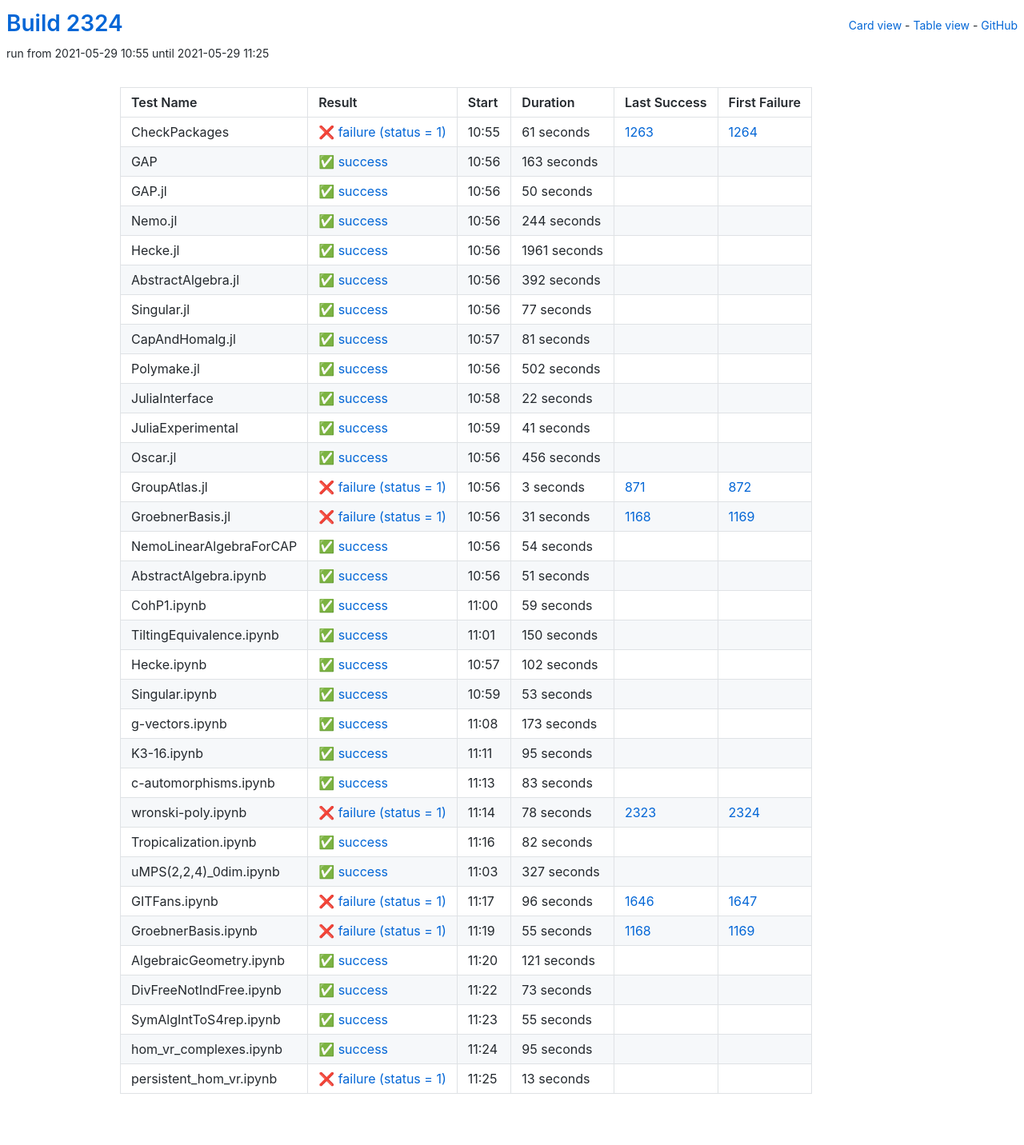
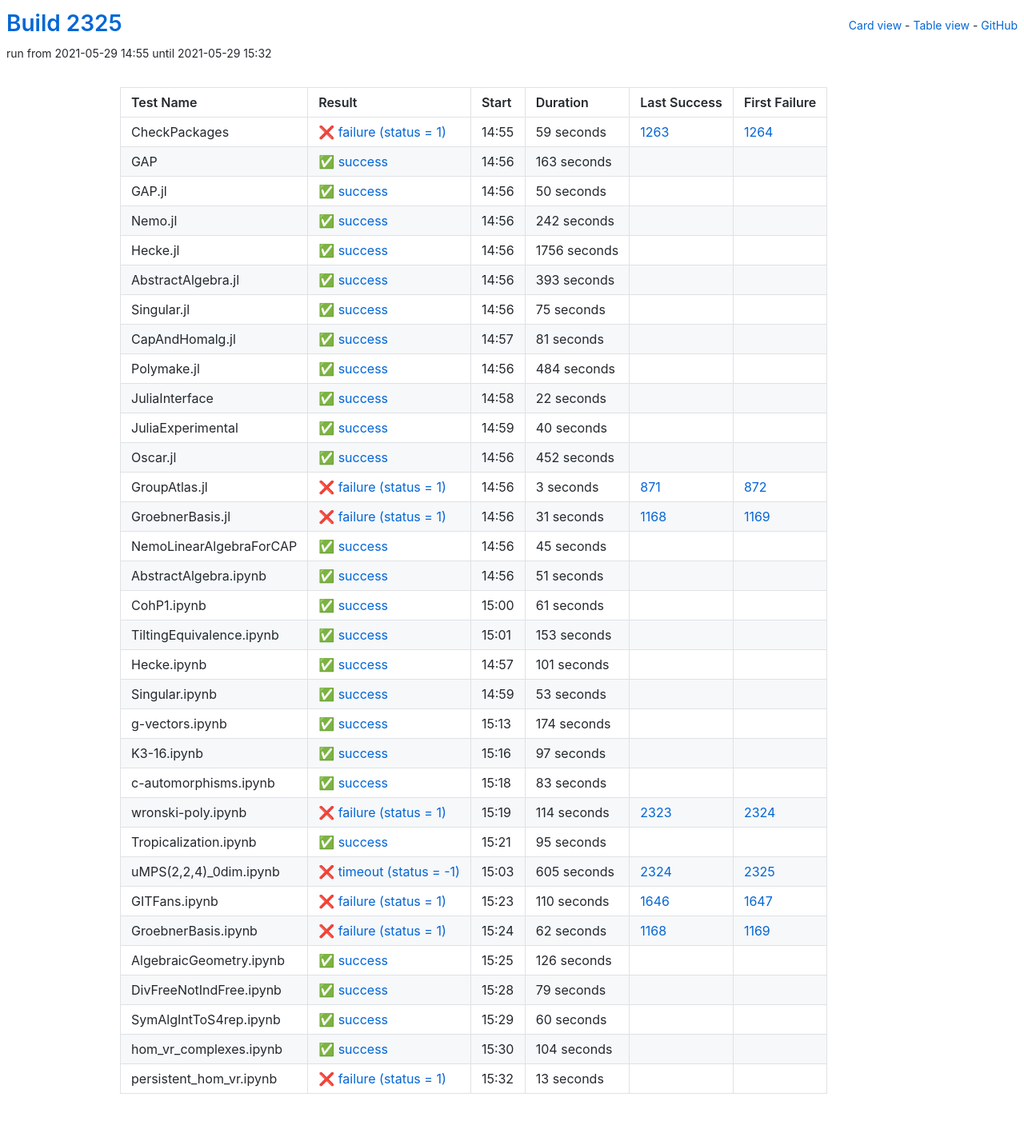
Before and after one commit to oscar-system/oscar-ci-status-stable, a Jekyll site: the page built from table.html, in a window 1280 px wide. Shown: the whole page at 80% size. Built offline with Jekyll 4.4.1, drawn with Linux system fonts in a browser that asks for light colours.

Commit message:
Build #2325

```diff
--- a/_data/ci.yml
+++ b/_data/ci.yml
@@ -1,6 +1,6 @@
 ---
-build: 2324
-build_url: https://oscarci.mathematik.uni-kl.de/job/oscar-stable/2324/
+build: 2325
+build_url: https://oscarci.mathematik.uni-kl.de/job/oscar-stable/2325/
 job: oscar-stable
 organization: oscar-system
 repo: oscar-ci-status-stable
@@ -8,20 +8,20 @@ repourl: https://github.com/oscar-system/oscar-ci-status-stable
 tests:
 - name: CheckPackages
   id: checkpackages
-  log: https://oscarci.mathematik.uni-kl.de/job/oscar-stable/2324/artifact/logs/build-2324/CheckPackages.log
-  start: 2021-05-29 10:55
+  log: https://oscarci.mathematik.uni-kl.de/job/oscar-stable/2325/artifact/logs/build-2325/CheckPackages.log
+  start: 2021-05-29 14:55
   success: false
   exitcode: 1
   status: failure
-  duration: 61
+  duration: 59
   last_success: 1263
   last_success_url: https://oscarci.mathematik.uni-kl.de/job/oscar-stable/1263/
   first_failure: 1264
   first_failure_url: https://oscarci.mathematik.uni-kl.de/job/oscar-stable/1264/
 - name: GAP
   id: gap
-  log: https://oscarci.mathematik.uni-kl.de/job/oscar-stable/2324/artifact/logs/build-2324/GAP.log
-  start: 2021-05-29 10:56
+  log: https://oscarci.mathematik.uni-kl.de/job/oscar-stable/2325/artifact/logs/build-2325/GAP.log
+  start: 2021-05-29 14:56
   success: true
   exitcode: 0
   status: success
@@ -32,8 +32,8 @@ tests:
   first_failure_url:
 - name: GAP.jl
   id: gap-jl
-  log: https://oscarci.mathematik.uni-kl.de/job/oscar-stable/2324/artifact/logs/build-2324/GAP.jl.log
-  start: 2021-05-29 10:56
+  log: https://oscarci.mathematik.uni-kl.de/job/oscar-stable/2325/artifact/logs/build-2325/GAP.jl.log
+  start: 2021-05-29 14:56
   success: true
   exitcode: 0
   status: success
@@ -44,56 +44,56 @@ tests:
   first_failure_url:
 - name: Nemo.jl
   id: nemo-jl
-  log: https://oscarci.mathematik.uni-kl.de/job/oscar-stable/2324/artifact/logs/build-2324/Nemo.jl.log
-  start: 2021-05-29 10:56
+  log: https://oscarci.mathematik.uni-kl.de/job/oscar-stable/2325/artifact/logs/build-2325/Nemo.jl.log
+  start: 2021-05-29 14:56
   success: true
   exitcode: 0
   status: success
-  duration: 244
+  duration: 242
   last_success: false
   last_success_url:
   first_failure: false
   first_failure_url:
 - name: Hecke.jl
   id: hecke-jl
-  log: https://oscarci.mathematik.uni-kl.de/job/oscar-stable/2324/artifact/logs/build-2324/Hecke.jl.log
-  start: 2021-05-29 10:56
+  log: https://oscarci.mathematik.uni-kl.de/job/oscar-stable/2325/artifact/logs/build-2325/Hecke.jl.log
+  start: 2021-05-29 14:56
   success: true
   exitcode: 0
   status: success
-  duration: 1961
+  duration: 1756
   last_success: false
   last_success_url:
   first_failure: false
   first_failure_url:
 - name: AbstractAlgebra.jl
   id: abstractalgebra-jl
-  log: https://oscarci.mathematik.uni-kl.de/job/oscar-stable/2324/artifact/logs/build-2324/AbstractAlgebra.jl.log
-  start: 2021-05-29 10:56
+  log: https://oscarci.mathematik.uni-kl.de/job/oscar-stable/2325/artifact/logs/build-2325/AbstractAlgebra.jl.log
+  start: 2021-05-29 14:56
   success: true
   exitcode: 0
   status: success
-  duration: 392
+  duration: 393
   last_success: false
   last_success_url:
   first_failure: false
   first_failure_url:
 - name: Singular.jl
   id: singular-jl
-  log: https://oscarci.mathematik.uni-kl.de/job/oscar-stable/2324/artifact/logs/build-2324/Singular.jl.log
-  start: 2021-05-29 10:56
+  log: https://oscarci.mathematik.uni-kl.de/job/oscar-stable/2325/artifact/logs/build-2325/Singular.jl.log
+  start: 2021-05-29 14:56
   success: true
   exitcode: 0
   status: success
-  duration: 77
+  duration: 75
   last_success: false
   last_success_url:
   first_failure: false
   first_failure_url:
 - name: CapAndHomalg.jl
   id: capandhomalg-jl
-  log: https://oscarci.mathematik.uni-kl.de/job/oscar-stable/2324/artifact/logs/build-2324/CapAndHomalg.jl.log
-  start: 2021-05-29 10:57
+  log: https://oscarci.mathematik.uni-kl.de/job/oscar-stable/2325/artifact/logs/build-2325/CapAndHomalg.jl.log
+  start: 2021-05-29 14:57
   success: true
   exitcode: 0
   status: success
@@ -104,20 +104,20 @@ tests:
   first_failure_url:
 - name: Polymake.jl
   id: polymake-jl
-  log: https://oscarci.mathematik.uni-kl.de/job/oscar-stable/2324/artifact/logs/build-2324/Polymake.jl.log
-  start: 2021-05-29 10:56
+  log: https://oscarci.mathematik.uni-kl.de/job/oscar-stable/2325/artifact/logs/build-2325/Polymake.jl.log
+  start: 2021-05-29 14:56
   success: true
   exitcode: 0
   status: success
-  duration: 502
+  duration: 484
   last_success: false
   last_success_url:
   first_failure: false
   first_failure_url:
 - name: JuliaInterface
   id: juliainterface
-  log: https://oscarci.mathematik.uni-kl.de/job/oscar-stable/2324/artifact/logs/build-2324/JuliaInterface.log
-  start: 2021-05-29 10:58
+  log: https://oscarci.mathematik.uni-kl.de/job/oscar-stable/2325/artifact/logs/build-2325/JuliaInterface.log
+  start: 2021-05-29 14:58
   success: true
   exitcode: 0
   status: success
@@ -128,32 +128,32 @@ tests:
   first_failure_url:
 - name: JuliaExperimental
   id: juliaexperimental
-  log: https://oscarci.mathematik.uni-kl.de/job/oscar-stable/2324/artifact/logs/build-2324/JuliaExperimental.log
-  start: 2021-05-29 10:59
+  log: https://oscarci.mathematik.uni-kl.de/job/oscar-stable/2325/artifact/logs/build-2325/JuliaExperimental.log
+  start: 2021-05-29 14:59
   success: true
   exitcode: 0
   status: success
-  duration: 41
+  duration: 40
   last_success: false
   last_success_url:
   first_failure: false
   first_failure_url:
 - name: Oscar.jl
   id: oscar-jl
-  log: https://oscarci.mathematik.uni-kl.de/job/oscar-stable/2324/artifact/logs/build-2324/Oscar.jl.log
-  start: 2021-05-29 10:56
+  log: https://oscarci.mathematik.uni-kl.de/job/oscar-stable/2325/artifact/logs/build-2325/Oscar.jl.log
+  start: 2021-05-29 14:56
   success: true
   exitcode: 0
   status: success
-  duration: 456
+  duration: 452
   last_success: false
   last_success_url:
   first_failure: false
   first_failure_url:
 - name: GroupAtlas.jl
   id: groupatlas-jl
-  log: https://oscarci.mathematik.uni-kl.de/job/oscar-stable/2324/artifact/logs/build-2324/GroupAtlas.jl.log
-  start: 2021-05-29 10:56
+  log: https://oscarci.mathematik.uni-kl.de/job/oscar-stable/2325/artifact/logs/build-2325/GroupAtlas.jl.log
+  start: 2021-05-29 14:56
   success: false
   exitcode: 1
   status: failure
@@ -164,8 +164,8 @@ tests:
   first_failure_url: https://oscarci.mathematik.uni-kl.de/job/oscar-stable/872/
 - name: GroebnerBasis.jl
   id: groebnerbasis-jl
-  log: https://oscarci.mathematik.uni-kl.de/job/oscar-stable/2324/artifact/logs/build-2324/GroebnerBasis.jl.log
-  start: 2021-05-29 10:56
+  log: https://oscarci.mathematik.uni-kl.de/job/oscar-stable/2325/artifact/logs/build-2325/GroebnerBasis.jl.log
+  start: 2021-05-29 14:56
   success: false
   exitcode: 1
   status: failure
@@ -176,20 +176,20 @@ tests:
   first_failure_url: https://oscarci.mathematik.uni-kl.de/job/oscar-stable/1169/
 - name: NemoLinearAlgebraForCAP
   id: nemolinearalgebraforcap
-  log: https://oscarci.mathematik.uni-kl.de/job/oscar-stable/2324/artifact/logs/build-2324/NemoLinearAlgebraForCAP.log
-  start: 2021-05-29 10:56
+  log: https://oscarci.mathematik.uni-kl.de/job/oscar-stable/2325/artifact/logs/build-2325/NemoLinearAlgebraForCAP.log
+  start: 2021-05-29 14:56
   success: true
   exitcode: 0
   status: success
-  duration: 54
+  duration: 45
   last_success: false
   last_success_url:
   first_failure: false
   first_failure_url:
 - name: AbstractAlgebra.ipynb
   id: abstractalgebra-ipynb
-  log: https://oscarci.mathematik.uni-kl.de/job/oscar-stable/2324/artifact/logs/build-2324/AbstractAlgebra.ipynb.log
-  start: 2021-05-29 10:56
+  log: https://oscarci.mathematik.uni-kl.de/job/oscar-stable/2325/artifact/logs/build-2325/AbstractAlgebra.ipynb.log
+  start: 2021-05-29 14:56
   success: true
   exitcode: 0
   status: success
@@ -200,44 +200,44 @@ tests:
   first_failure_url:
 - name: CohP1.ipynb
   id: cohp1-ipynb
-  log: https://oscarci.mathematik.uni-kl.de/job/oscar-stable/2324/artifact/logs/build-2324/CohP1.ipynb.log
-  start: 2021-05-29 11:00
+  log: https://oscarci.mathematik.uni-kl.de/job/oscar-stable/2325/artifact/logs/build-2325/CohP1.ipynb.log
+  start: 2021-05-29 15:00
   success: true
   exitcode: 0
   status: success
-  duration: 59
+  duration: 61
   last_success: false
   last_success_url:
   first_failure: false
   first_failure_url:
 - name: TiltingEquivalence.ipynb
   id: tiltingequivalence-ipynb
-  log: https://oscarci.mathematik.uni-kl.de/job/oscar-stable/2324/artifact/logs/build-2324/TiltingEquivalence.ipynb.log
-  start: 2021-05-29 11:01
+  log: https://oscarci.mathematik.uni-kl.de/job/oscar-stable/2325/artifact/logs/build-2325/TiltingEquivalence.ipynb.log
+  start: 2021-05-29 15:01
   success: true
   exitcode: 0
   status: success
-  duration: 150
+  duration: 153
   last_success: false
   last_success_url:
   first_failure: false
   first_failure_url:
 - name: Hecke.ipynb
   id: hecke-ipynb
-  log: https://oscarci.mathematik.uni-kl.de/job/oscar-stable/2324/artifact/logs/build-2324/Hecke.ipynb.log
-  start: 2021-05-29 10:57
+  log: https://oscarci.mathematik.uni-kl.de/job/oscar-stable/2325/artifact/logs/build-2325/Hecke.ipynb.log
+  start: 2021-05-29 14:57
   success: true
   exitcode: 0
   status: success
-  duration: 102
+  duration: 101
   last_success: false
   last_success_url:
   first_failure: false
   first_failure_url:
 - name: Singular.ipynb
   id: singular-ipynb
-  log: https://oscarci.mathematik.uni-kl.de/job/oscar-stable/2324/artifact/logs/build-2324/Singular.ipynb.log
-  start: 2021-05-29 10:59
+  log: https://oscarci.mathematik.uni-kl.de/job/oscar-stable/2325/artifact/logs/build-2325/Singular.ipynb.log
+  start: 2021-05-29 14:59
   success: true
   exitcode: 0
   status: success
@@ -248,32 +248,32 @@ tests:
   first_failure_url:
 - name: g-vectors.ipynb
   id: g-vectors-ipynb
-  log: https://oscarci.mathematik.uni-kl.de/job/oscar-stable/2324/artifact/logs/build-2324/g-vectors.ipynb.log
-  start: 2021-05-29 11:08
+  log: https://oscarci.mathematik.uni-kl.de/job/oscar-stable/2325/artifact/logs/build-2325/g-vectors.ipynb.log
+  start: 2021-05-29 15:13
   success: true
   exitcode: 0
   status: success
-  duration: 173
+  duration: 174
   last_success: false
   last_success_url:
   first_failure: false
   first_failure_url:
 - name: K3-16.ipynb
   id: k3-16-ipynb
-  log: https://oscarci.mathematik.uni-kl.de/job/oscar-stable/2324/artifact/logs/build-2324/K3-16.ipynb.log
-  start: 2021-05-29 11:11
+  log: https://oscarci.mathematik.uni-kl.de/job/oscar-stable/2325/artifact/logs/build-2325/K3-16.ipynb.log
+  start: 2021-05-29 15:16
   success: true
   exitcode: 0
   status: success
-  duration: 95
+  duration: 97
   last_success: false
   last_success_url:
   first_failure: false
   first_failure_url:
 - name: c-automorphisms.ipynb
   id: c-automorphisms-ipynb
-  log: https://oscarci.mathematik.uni-kl.de/job/oscar-stable/2324/artifact/logs/build-2324/c-automorphisms.ipynb.log
-  start: 2021-05-29 11:13
+  log: https://oscarci.mathematik.uni-kl.de/job/oscar-stable/2325/artifact/logs/build-2325/c-automorphisms.ipynb.log
+  start: 2021-05-29 15:18
   success: true
   exitcode: 0
   status: success
@@ -284,104 +284,20 @@ tests:
   first_failure_url:
 - name: wronski-poly.ipynb
   id: wronski-poly-ipynb
-  log: https://oscarci.mathematik.uni-kl.de/job/oscar-stable/2324/artifact/logs/build-2324/wronski-poly.ipynb.log
-  start: 2021-05-29 11:14
+  log: https://oscarci.mathematik.uni-kl.de/job/oscar-stable/2325/artifact/logs/build-2325/wronski-poly.ipynb.log
+  start: 2021-05-29 15:19
   success: false
   exitcode: 1
   status: failure
-  duration: 78
+  duration: 114
   last_success: 2323
   last_success_url: https://oscarci.mathematik.uni-kl.de/job/oscar-stable/2323/
   first_failure: 2324
   first_failure_url: https://oscarci.mathematik.uni-kl.de/job/oscar-stable/2324/
 - name: Tropicalization.ipynb
   id: tropicalization-ipynb
-  log: https://oscarci.mathematik.uni-kl.de/job/oscar-stable/2324/artifact/logs/build-2324/Tropicalization.ipynb.log
-  start: 2021-05-29 11:16
-  success: true
-  exitcode: 0
-  status: success
-  duration: 82
-  last_success: false
-  last_success_url:
-  first_failure: false
-  first_failure_url:
-- name: uMPS(2,2,4)_0dim.ipynb
-  id: umps-2-2-4-0dim-ipynb
-  log: https://oscarci.mathematik.uni-kl.de/job/oscar-stable/2324/artifact/logs/build-2324/uMPS-2-2-4-_0dim.ipynb.log
-  start: 2021-05-29 11:03
-  success: true
-  exitcode: 0
-  status: success
-  duration: 327
-  last_success: false
-  last_success_url:
-  first_failure: false
-  first_failure_url:
-- name: GITFans.ipynb
-  id: gitfans-ipynb
-  log: https://oscarci.mathematik.uni-kl.de/job/oscar-stable/2324/artifact/logs/build-2324/GITFans.ipynb.log
-  start: 2021-05-29 11:17
-  success: false
-  exitcode: 1
-  status: failure
-  duration: 96
-  last_success: 1646
-  last_success_url: https://oscarci.mathematik.uni-kl.de/job/oscar-stable/1646/
-  first_failure: 1647
-  first_failure_url: https://oscarci.mathematik.uni-kl.de/job/oscar-stable/1647/
-- name: GroebnerBasis.ipynb
-  id: groebnerbasis-ipynb
-  log: https://oscarci.mathematik.uni-kl.de/job/oscar-stable/2324/artifact/logs/build-2324/GroebnerBasis.ipynb.log
-  start: 2021-05-29 11:19
-  success: false
-  exitcode: 1
-  status: failure
-  duration: 55
-  last_success: 1168
-  last_success_url: https://oscarci.mathematik.uni-kl.de/job/oscar-stable/1168/
-  first_failure: 1169
-  first_failure_url: https://oscarci.mathematik.uni-kl.de/job/oscar-stable/1169/
-- name: AlgebraicGeometry.ipynb
-  id: algebraicgeometry-ipynb
-  log: https://oscarci.mathematik.uni-kl.de/job/oscar-stable/2324/artifact/logs/build-2324/AlgebraicGeometry.ipynb.log
-  start: 2021-05-29 11:20
-  success: true
-  exitcode: 0
-  status: success
-  duration: 121
-  last_success: false
-  last_success_url:
-  first_failure: false
-  first_failure_url:
-- name: DivFreeNotIndFree.ipynb
-  id: divfreenotindfree-ipynb
-  log: https://oscarci.mathematik.uni-kl.de/job/oscar-stable/2324/artifact/logs/build-2324/DivFreeNotIndFree.ipynb.log
-  start: 2021-05-29 11:22
-  success: true
-  exitcode: 0
-  status: success
-  duration: 73
-  last_success: false
-  last_success_url:
-  first_failure: false
-  first_failure_url:
-- name: SymAlgIntToS4rep.ipynb
-  id: symalginttos4rep-ipynb
-  log: https://oscarci.mathematik.uni-kl.de/job/oscar-stable/2324/artifact/logs/build-2324/SymAlgIntToS4rep.ipynb.log
-  start: 2021-05-29 11:23
-  success: true
-  exitcode: 0
-  status: success
-  duration: 55
-  last_success: false
-  last_success_url:
-  first_failure: false
-  first_failure_url:
-- name: hom_vr_complexes.ipynb
-  id: hom-vr-complexes-ipynb
-  log: https://oscarci.mathematik.uni-kl.de/job/oscar-stable/2324/artifact/logs/build-2324/hom_vr_complexes.ipynb.log
-  start: 2021-05-29 11:24
+  log: https://oscarci.mathematik.uni-kl.de/job/oscar-stable/2325/artifact/logs/build-2325/Tropicalization.ipynb.log
+  start: 2021-05-29 15:21
   success: true
   exitcode: 0
   status: success
@@ -390,10 +306,94 @@ tests:
   last_success_url:
   first_failure: false
   first_failure_url:
+- name: uMPS(2,2,4)_0dim.ipynb
+  id: umps-2-2-4-0dim-ipynb
+  log: https://oscarci.mathematik.uni-kl.de/job/oscar-stable/2325/artifact/logs/build-2325/uMPS-2-2-4-_0dim.ipynb.log
+  start: 2021-05-29 15:03
+  success: false
+  exitcode: -1
+  status: timeout
+  duration: 605
+  last_success: 2324
+  last_success_url: https://oscarci.mathematik.uni-kl.de/job/oscar-stable/2324/
+  first_failure: 2325
+  first_failure_url: https://oscarci.mathematik.uni-kl.de/job/oscar-stable/2325/
+- name: GITFans.ipynb
+  id: gitfans-ipynb
+  log: https://oscarci.mathematik.uni-kl.de/job/oscar-stable/2325/artifact/logs/build-2325/GITFans.ipynb.log
+  start: 2021-05-29 15:23
+  success: false
+  exitcode: 1
+  status: failure
+  duration: 110
+  last_success: 1646
+  last_success_url: https://oscarci.mathematik.uni-kl.de/job/oscar-stable/1646/
+  first_failure: 1647
+  first_failure_url: https://oscarci.mathematik.uni-kl.de/job/oscar-stable/1647/
+- name: GroebnerBasis.ipynb
+  id: groebnerbasis-ipynb
+  log: https://oscarci.mathematik.uni-kl.de/job/oscar-stable/2325/artifact/logs/build-2325/GroebnerBasis.ipynb.log
+  start: 2021-05-29 15:24
+  success: false
+  exitcode: 1
+  status: failure
+  duration: 62
+  last_success: 1168
+  last_success_url: https://oscarci.mathematik.uni-kl.de/job/oscar-stable/1168/
+  first_failure: 1169
+  first_failure_url: https://oscarci.mathematik.uni-kl.de/job/oscar-stable/1169/
+- name: AlgebraicGeometry.ipynb
+  id: algebraicgeometry-ipynb
+  log: https://oscarci.mathematik.uni-kl.de/job/oscar-stable/2325/artifact/logs/build-2325/AlgebraicGeometry.ipynb.log
+  start: 2021-05-29 15:25
+  success: true
+  exitcode: 0
+  status: success
+  duration: 126
+  last_success: false
+  last_success_url:
+  first_failure: false
+  first_failure_url:
+- name: DivFreeNotIndFree.ipynb
+  id: divfreenotindfree-ipynb
+  log: https://oscarci.mathematik.uni-kl.de/job/oscar-stable/2325/artifact/logs/build-2325/DivFreeNotIndFree.ipynb.log
+  start: 2021-05-29 15:28
+  success: true
+  exitcode: 0
+  status: success
+  duration: 79
+  last_success: false
+  last_success_url:
+  first_failure: false
+  first_failure_url:
+- name: SymAlgIntToS4rep.ipynb
+  id: symalginttos4rep-ipynb
+  log: https://oscarci.mathematik.uni-kl.de/job/oscar-stable/2325/artifact/logs/build-2325/SymAlgIntToS4rep.ipynb.log
+  start: 2021-05-29 15:29
+  success: true
+  exitcode: 0
+  status: success
+  duration: 60
+  last_success: false
+  last_success_url:
+  first_failure: false
+  first_failure_url:
+- name: hom_vr_complexes.ipynb
+  id: hom-vr-complexes-ipynb
+  log: https://oscarci.mathematik.uni-kl.de/job/oscar-stable/2325/artifact/logs/build-2325/hom_vr_complexes.ipynb.log
+  start: 2021-05-29 15:30
+  success: true
+  exitcode: 0
+  status: success
+  duration: 104
+  last_success: false
+  last_success_url:
+  first_failure: false
+  first_failure_url:
 - name: persistent_hom_vr.ipynb
   id: persistent-hom-vr-ipynb
-  log: https://oscarci.mathematik.uni-kl.de/job/oscar-stable/2324/artifact/logs/build-2324/persistent_hom_vr.ipynb.log
-  start: 2021-05-29 11:25
+  log: https://oscarci.mathematik.uni-kl.de/job/oscar-stable/2325/artifact/logs/build-2325/persistent_hom_vr.ipynb.log
+  start: 2021-05-29 15:32
   success: false
   exitcode: 1
   status: failure
```
Also changed, not shown: README.md.
